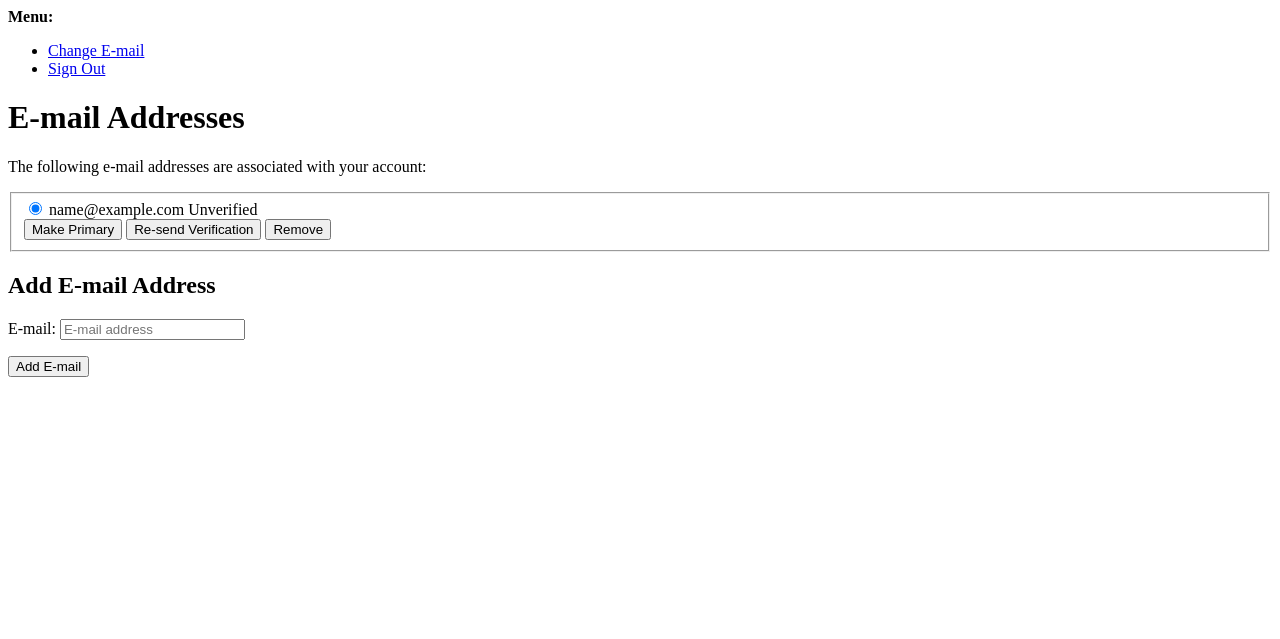
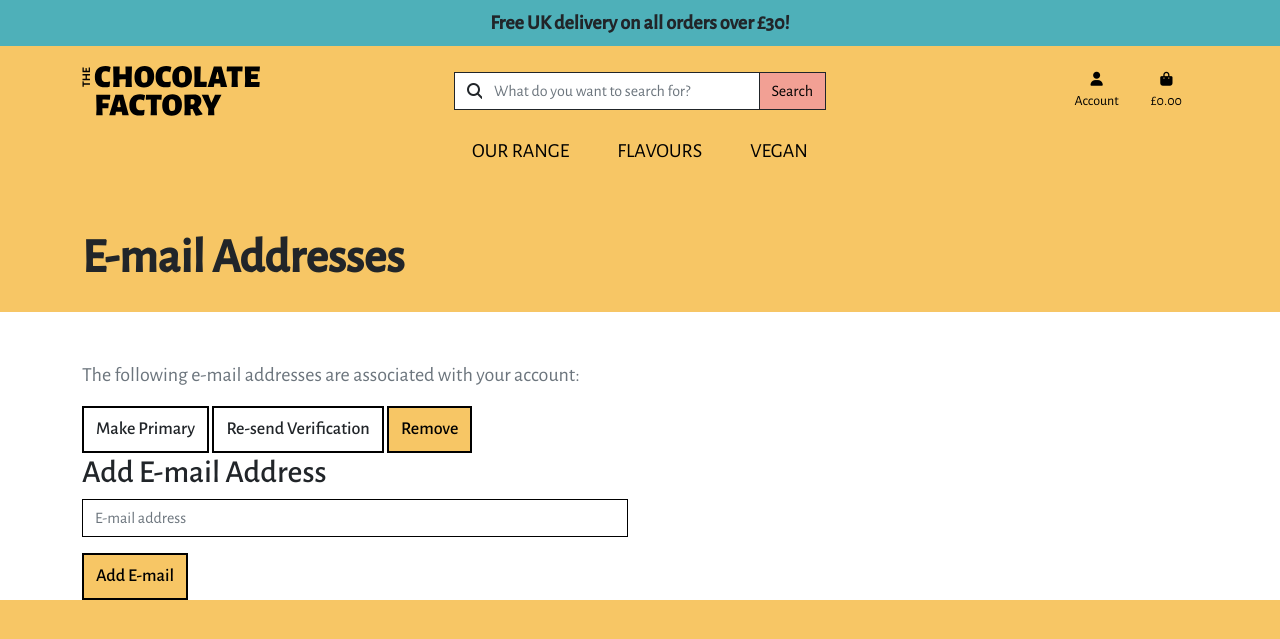
Before and after one commit to lucywoodman/the-chocolate-factory, a Django app: page /accounts/email/ in a window 1280 px wide. Shown: the top 639 px of the page. Run offline with Django 3.2, Linux system fonts and the light colour scheme; the visitor is signed in with stand-in values (Sample User, id 1); data comes from the database, SQL or seed files in the repository; some libraries are stand-ins or nearby versions.

Commit message:
style: update allauth templates to use base template + theme styles

```diff
--- a/static/scss/_custom.scss
+++ b/static/scss/_custom.scss
@@ -104,3 +104,23 @@
 .message-container {
   z-index: 9999;
 }
+
+// tweak allauth templates
+.allauth-content p {
+  margin-top: $spacer * 1.5;
+  color: $secondary;
+}
+
+.allauth-content input {
+  border-color: $black;
+  border-radius: 0;
+}
+
+.allauth-content input:active,
+.allauth-content input:focus {
+  box-shadow: 0 1px 3px 0 #cfd7df;
+}
+
+.allauth-content label:not([for='id_remember']) {
+  display: none;
+}
--- a/templates/allauth/account/account_inactive.html
+++ b/templates/allauth/account/account_inactive.html
@@ -4,8 +4,7 @@
 
 {% block head_title %}{% trans "Account Inactive" %}{% endblock %}
 
-{% block content %}
-<h1>{% trans "Account Inactive" %}</h1>
+{% block inner_content %}
 
 <p>{% trans "This account is inactive." %}</p>
 {% endblock %}
--- a/templates/allauth/account/base.html
+++ b/templates/allauth/account/base.html
@@ -1,40 +1,26 @@
-<!DOCTYPE html>
-<html>
-  <head>
-    <title>{% block head_title %}{% endblock %}</title>
-    {% block extra_head %}
-    {% endblock %}
-  </head>
-  <body>
-    {% block body %}
+{% extends 'base.html' %}
 
-    {% if messages %}
-    <div>
-      <strong>Messages:</strong>
-      <ul>
-        {% for message in messages %}
-        <li>{{message}}</li>
-        {% endfor %}
-      </ul>
-    </div>
-    {% endif %}
+{% block page_header %}
+	<div class="container pt-5">
+		<div class="row">
+			<div class="col">
+				<h1 class="display-5 fw-bold pb-3">
+				  {% block head_title %}
+				  {% endblock %}
+				</h1>
+			</div>
+		</div>
+	</div>
+{% endblock %}
 
-    <div>
-      <strong>Menu:</strong>
-      <ul>
-        {% if user.is_authenticated %}
-        <li><a href="{% url 'account_email' %}">Change E-mail</a></li>
-        <li><a href="{% url 'account_logout' %}">Sign Out</a></li>
-        {% else %}
-        <li><a href="{% url 'account_login' %}">Sign In</a></li>
-        <li><a href="{% url 'account_signup' %}">Sign Up</a></li>
-        {% endif %}
-      </ul>
-    </div>
-    {% block content %}
-    {% endblock %}
-    {% endblock %}
-    {% block extra_body %}
-    {% endblock %}
-  </body>
-</html>
+{% block content %}
+  <div class="container pt-4">
+	<div class="row">
+	  <div class="col-6 allauth-content">
+		{% block inner_content %}
+		{% endblock %}
+	  </div>
+	</div>
+  </div>
+
+{% endblock %}
--- a/templates/allauth/account/email.html
+++ b/templates/allauth/account/email.html
@@ -4,8 +4,7 @@
 
 {% block head_title %}{% trans "E-mail Addresses" %}{% endblock %}
 
-{% block content %}
-    <h1>{% trans "E-mail Addresses" %}</h1>
+{% block inner_content %}
 {% if user.emailaddress_set.all %}
 <p>{% trans 'The following e-mail addresses are associated with your account:' %}</p>
 
@@ -31,9 +30,9 @@
   {% endfor %}
 
 <div class="buttonHolder">
-      <button class="secondaryAction" type="submit" name="action_primary" >{% trans 'Make Primary' %}</button>
-      <button class="secondaryAction" type="submit" name="action_send" >{% trans 'Re-send Verification' %}</button>
-      <button class="primaryAction" type="submit" name="action_remove" >{% trans 'Remove' %}</button>
+      <button class="btn rounded-0 py-2 theme-btn" type="submit" name="action_primary" >{% trans 'Make Primary' %}</button>
+      <button class="btn rounded-0 py-2 theme-btn" type="submit" name="action_send" >{% trans 'Re-send Verification' %}</button>
+      <button class="btn btn-primary rounded-0 py-2 theme-btn" type="submit" name="action_remove" >{% trans 'Remove' %}</button>
 </div>
 
 </fieldset>
@@ -49,8 +48,8 @@
 
     <form method="post" action="{% url 'account_email' %}" class="add_email">
         {% csrf_token %}
-        {{ form.as_p }}
-        <button name="action_add" type="submit">{% trans "Add E-mail" %}</button>
+        {{ form|crispy }}
+        <button class="btn btn-primary rounded-0 py-2 theme-btn" name="action_add" type="submit">{% trans "Add E-mail" %}</button>
     </form>
   {% endif %}
 
--- a/templates/allauth/account/email_confirm.html
+++ b/templates/allauth/account/email_confirm.html
@@ -6,8 +6,7 @@
 {% block head_title %}{% trans "Confirm E-mail Address" %}{% endblock %}
 
 
-{% block content %}
-<h1>{% trans "Confirm E-mail Address" %}</h1>
+{% block inner_content %}
 
 {% if confirmation %}
 
@@ -17,7 +16,7 @@
 
 <form method="post" action="{% url 'account_confirm_email' confirmation.key %}">
 {% csrf_token %}
-    <button type="submit">{% trans 'Confirm' %}</button>
+    <button class="btn btn-primary rounded-0 py-2 theme-btn" type="submit">{% trans 'Confirm' %}</button>
 </form>
 
 {% else %}
--- a/templates/allauth/account/logout.html
+++ b/templates/allauth/account/logout.html
@@ -4,8 +4,7 @@
 
 {% block head_title %}{% trans "Sign Out" %}{% endblock %}
 
-{% block content %}
-<h1>{% trans "Sign Out" %}</h1>
+{% block inner_content %}
 
 <p>{% trans 'Are you sure you want to sign out?' %}</p>
 
@@ -14,7 +13,7 @@
   {% if redirect_field_value %}
   <input type="hidden" name="{{ redirect_field_name }}" value="{{ redirect_field_value }}"/>
   {% endif %}
-  <button type="submit">{% trans 'Sign Out' %}</button>
+  <button class="btn btn-primary rounded-0 py-2 theme-btn" type="submit">{% trans 'Sign Out' %}</button>
 </form>
 
 
--- a/templates/allauth/account/password_reset.html
+++ b/templates/allauth/account/password_reset.html
@@ -5,9 +5,8 @@
 
 {% block head_title %}{% trans "Password Reset" %}{% endblock %}
 
-{% block content %}
+{% block inner_content %}
 
-    <h1>{% trans "Password Reset" %}</h1>
     {% if user.is_authenticated %}
     {% include "account/snippets/already_logged_in.html" %}
     {% endif %}
@@ -16,7 +15,7 @@
 
     <form method="POST" action="{% url 'account_reset_password' %}" class="password_reset">
         {% csrf_token %}
-        {{ form.as_p }}
+        {{ form|crispy }}
         <input type="submit" value="{% trans 'Reset My Password' %}" />
     </form>
 
--- a/templates/allauth/account/password_reset_done.html
+++ b/templates/allauth/account/password_reset_done.html
@@ -5,8 +5,7 @@
 
 {% block head_title %}{% trans "Password Reset" %}{% endblock %}
 
-{% block content %}
-    <h1>{% trans "Password Reset" %}</h1>
+{% block inner_content %}
 
     {% if user.is_authenticated %}
     {% include "account/snippets/already_logged_in.html" %}
--- a/templates/allauth/account/password_reset_from_key_done.html
+++ b/templates/allauth/account/password_reset_from_key_done.html
@@ -3,7 +3,6 @@
 {% load i18n %}
 {% block head_title %}{% trans "Change Password" %}{% endblock %}
 
-{% block content %}
-    <h1>{% trans "Change Password" %}</h1>
+{% block inner_content %}
     <p>{% trans 'Your password is now changed.' %}</p>
 {% endblock %}
--- a/templates/allauth/account/password_set.html
+++ b/templates/allauth/account/password_set.html
@@ -4,12 +4,11 @@
 
 {% block head_title %}{% trans "Set Password" %}{% endblock %}
 
-{% block content %}
-    <h1>{% trans "Set Password" %}</h1>
+{% block inner_content %}
 
     <form method="POST" action="{% url 'account_set_password' %}" class="password_set">
         {% csrf_token %}
-        {{ form.as_p }}
+        {{ form|crispy }}
         <input type="submit" name="action" value="{% trans 'Set Password' %}"/>
     </form>
 {% endblock %}
--- a/templates/allauth/account/signup_closed.html
+++ b/templates/allauth/account/signup_closed.html
@@ -4,8 +4,7 @@
 
 {% block head_title %}{% trans "Sign Up Closed" %}{% endblock %}
 
-{% block content %}
-<h1>{% trans "Sign Up Closed" %}</h1>
+{% block inner_content %}
 
 <p>{% trans "We are sorry, but the sign up is currently closed." %}</p>
 {% endblock %}
--- a/templates/allauth/account/verification_sent.html
+++ b/templates/allauth/account/verification_sent.html
@@ -4,8 +4,7 @@
 
 {% block head_title %}{% trans "Verify Your E-mail Address" %}{% endblock %}
 
-{% block content %}
-    <h1>{% trans "Verify Your E-mail Address" %}</h1>
+{% block inner_content %}
 
     <p>{% blocktrans %}We have sent an e-mail to you for verification. Follow the link provided to finalize the signup process. If you do not see the verification e-mail in your main inbox, check your spam folder. Please contact us if you do not receive the verification e-mail within a few minutes.{% endblocktrans %}</p>
 
--- a/templates/allauth/account/verified_email_required.html
+++ b/templates/allauth/account/verified_email_required.html
@@ -4,8 +4,7 @@
 
 {% block head_title %}{% trans "Verify Your E-mail Address" %}{% endblock %}
 
-{% block content %}
-<h1>{% trans "Verify Your E-mail Address" %}</h1>
+{% block inner_content %}
 
 {% url 'account_email' as email_url %}
 
--- a/templates/allauth/socialaccount/signup.html
+++ b/templates/allauth/socialaccount/signup.html
@@ -12,7 +12,7 @@
 
 <form class="signup" id="signup_form" method="post" action="{% url 'socialaccount_signup' %}">
   {% csrf_token %}
-  {{ form.as_p }}
+  {{ form|crispy }}
   {% if redirect_field_value %}
   <input type="hidden" name="{{ redirect_field_name }}" value="{{ redirect_field_value }}" />
   {% endif %}
```
Also changed, not shown: templates/allauth/account/login.html (+6 -6 lines), templates/allauth/account/password_change.html (+3 -4 lines), templates/allauth/account/password_reset_from_key.html (+3 -4 lines), templates/allauth/account/signup.html (+3 -4 lines), static/css/base.css, 1 other file.
